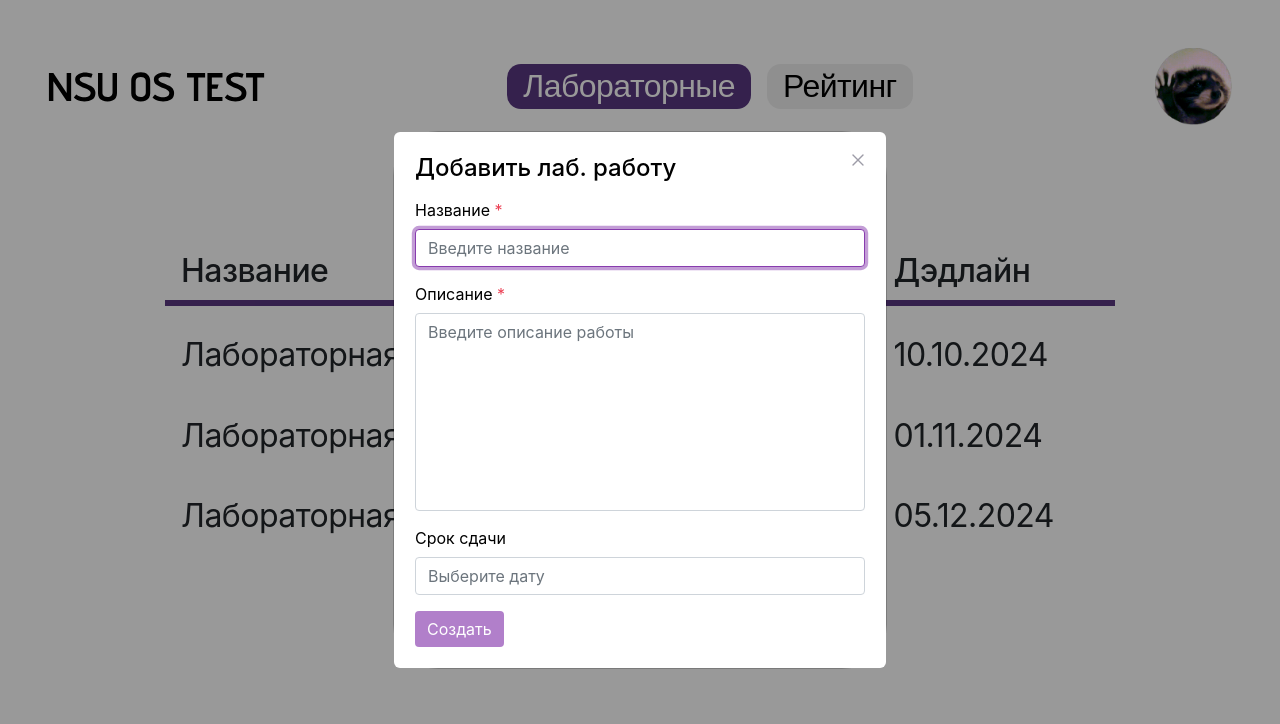
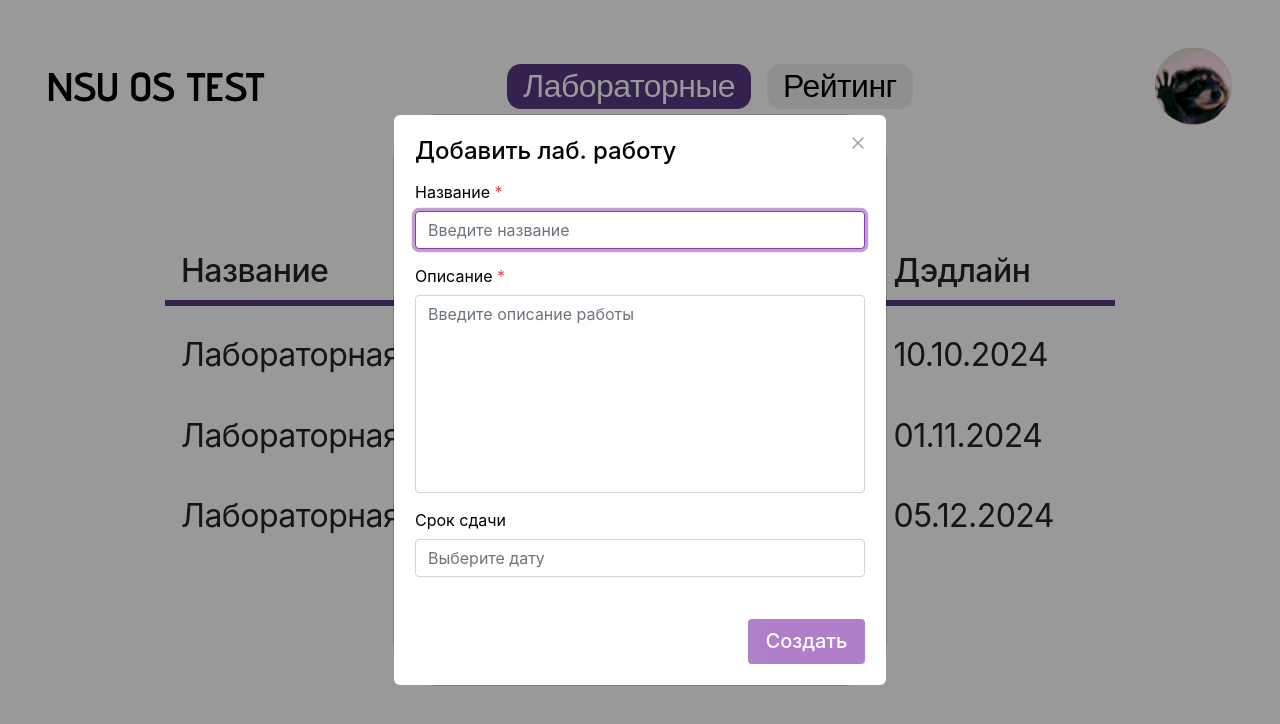
Before and after one commit to os-nsu/ostest-front, a React (Vite) app: page / in a window 1280 px wide. Shown: the top 724 px of the page. Built offline with nearby package versions, Linux system fonts and the light colour scheme.

Commit message:
update 'LabForm' style

```diff
--- a/src/components/forms/LabForm/LabForm.tsx
+++ b/src/components/forms/LabForm/LabForm.tsx
@@ -22,7 +22,6 @@ export default function LabForm() {
         label="Описание"
         placeholder="Введите описание работы"
         autoresize={true}
-        style={{ height: '200px' }}
         required
         onChange={value => onFieldChange('description', value || '')}
       />
@@ -41,6 +40,7 @@ export default function LabForm() {
           }}
         />
       </div>
+      <div className={styles.buttonContainer}>
         <Button
           className={styles.submitButton}
           disabled={isButtonDisabled}
@@ -48,5 +48,6 @@ export default function LabForm() {
           onClick={onSubmit}
         />
       </div>
+    </div>
   );
 }
--- a/src/styles/components/LabForm.module.scss
+++ b/src/styles/components/LabForm.module.scss
@@ -1,7 +1,3 @@
-
-
-
-
 .container {
     display: flex;
     flex-direction: column;
@@ -16,4 +12,19 @@
         flex-direction: column;
         gap: 8px;
     }
+
+    & .buttonContainer {
+        display: flex;
+        justify-content: flex-end;
+    }
+
+    & .submitButton {
+        padding: 10.5px 17.5px;
+        margin-block-start: 26px;
+        font-family: Inter, sans-serif;
+        font-size: 20px;
+        font-weight: 500;
+        line-height: 24.2px;
+        text-align: left;
+       }
   }
```
Lines whose indentation alone changed are shown as unchanged.
